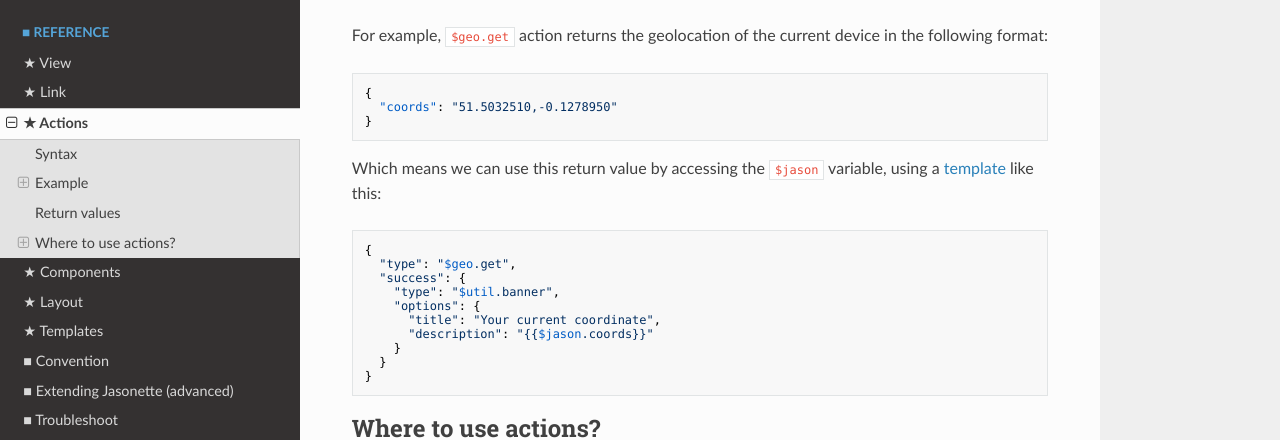
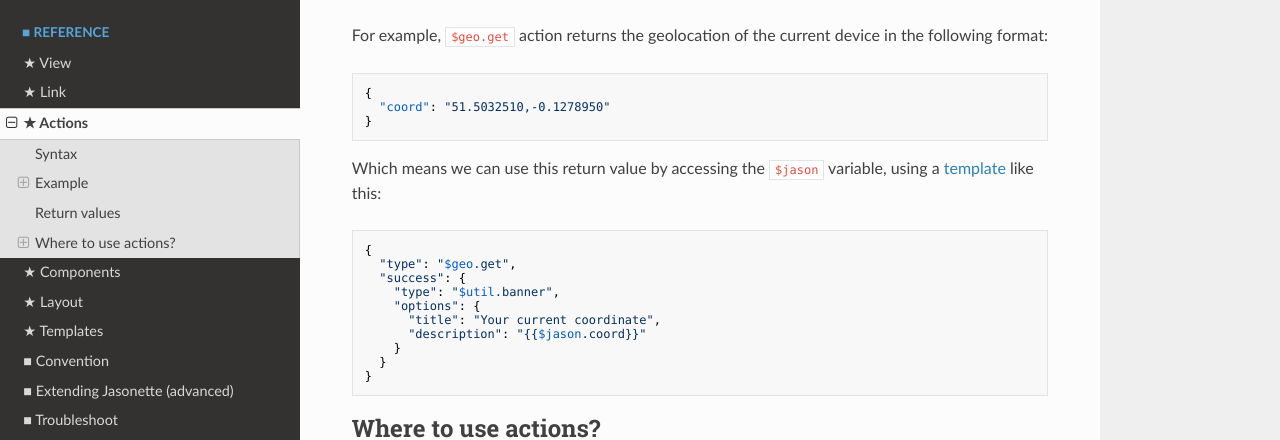
Before and after one commit to Jasonette/documentation, an MkDocs documentation site: the page built from docs/actions.md, in a window 1280 px wide and 900 px high, scrolled down 1729 px. Shown: the part 160-600 px from the top of the window. Built offline with MkDocs 1.6.1, drawn with Linux system fonts in a browser that asks for light colours; nearby versions of some CDN libraries; old or Windows-style settings are respelled for this version of MkDocs.

Commit message:
typo coords => coord

```diff
--- a/docs/actions.md
+++ b/docs/actions.md
@@ -90,7 +90,7 @@ You can access an action's return value by using the variable `$jason` from the
 For example, `$geo.get` action returns the geolocation of the current device in the following format:
 
     {
-      "coords": "51.5032510,-0.1278950"
+      "coord": "51.5032510,-0.1278950"
     }
 
 Which means we can use this return value by accessing the `$jason` variable, using a [template](templates.md) like this:
@@ -101,7 +101,7 @@ Which means we can use this return value by accessing the `$jason` variable, usi
         "type": "$util.banner",
         "options": {
           "title": "Your current coordinate",
-          "description": "{{$jason.coords}}"
+          "description": "{{$jason.coord}}"
         }
       }
     }
```
